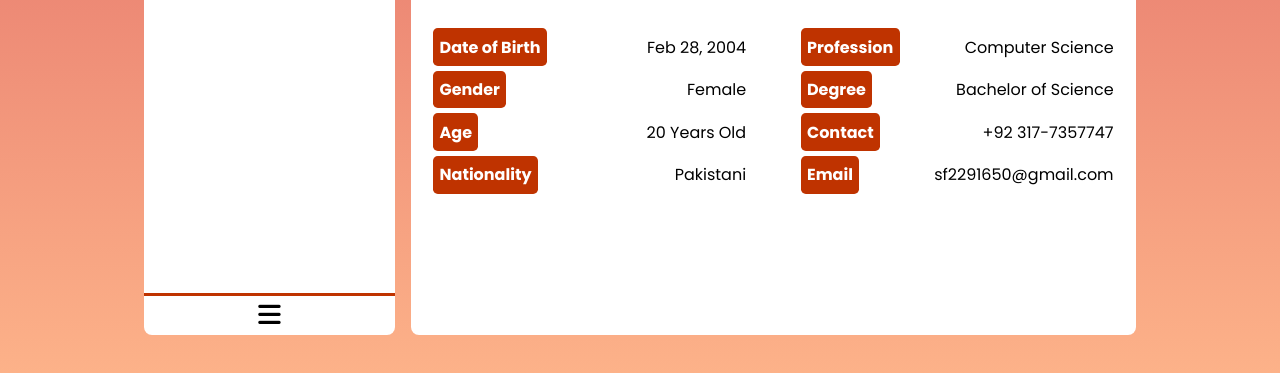
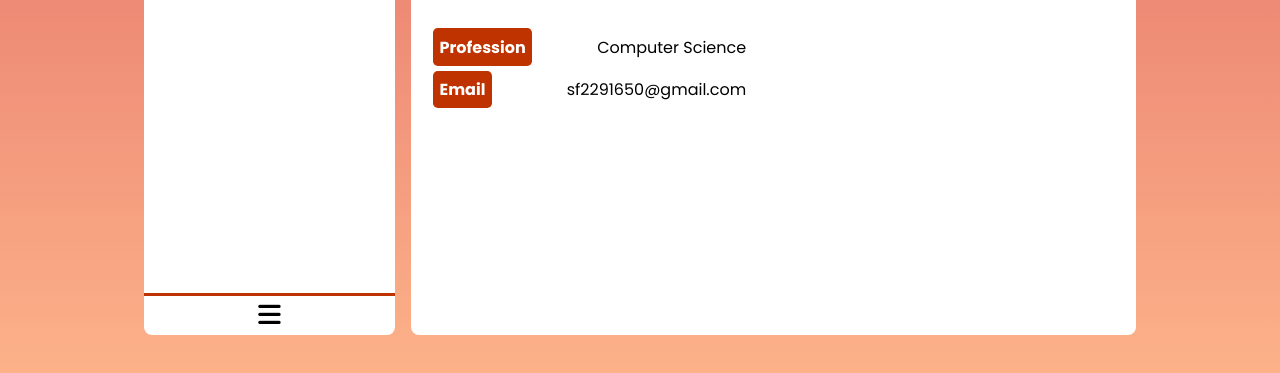
Before and after one commit to F219180/Portfolio, a plain HTML site: page index.html in a window 1280 px wide. Shown: the part 369-742 px from the top of the page. Drawn offline with Linux system fonts and the light colour scheme; files that its build step writes are made by us from their sources.

Commit message:
Update index.html

```diff
--- a/index.html
+++ b/index.html
@@ -7,7 +7,7 @@
     <meta name="viewport" content="width=device-width, initial-scale=1.0">
 
     <!-- CSS file -->
-    <link rel="stylesheet" href="style.css">
+    <link rel="stylesheet" href="css/style.css">
 
     <!-- Favicon -->
     <link rel="shortcut icon" href="img/profile.jpg" type="image/x-icon">
@@ -61,7 +61,7 @@
                 <div class="social_media">
                     <a href="https://www.linkedin.com/in/syeda-fatima-519187305/" target="_blank"><i class="fab fa-linkedin"></i></a>
                     <a href="https://github.com/F219180" target="_blank"><i class="fab fa-github"></i></a>
-                </div>
+                      </div>
             </div>
 
             <!-- Sidebar Buttom Menu -->
@@ -95,26 +95,18 @@
                 </div>
                 <div class="about_profile">
                     <ul class="left_profile">
-                        <li><span class="profile_title">Date of Birth</span><span>Feb 28, 2004</span></li>
-                        <li><span class="profile_title">Gender</span><span>Female</span></li>
-                        <li><span class="profile_title">Age</span><span>20 Years Old</span></li>
-                        <li><span class="profile_title">Nationality</span><span>Pakistani</span></li>
-                    </ul>
-
-                    <ul class="right_profile">
                         <li><span class="profile_title">Profession</span><span>Computer Science</span></li>
-                        <li><span class="profile_title">Degree</span><span>Bachelor of Science</span></li>
-                        <li><span class="profile_title">Contact</span><span>+92 317-7357747</span></li>
                         <li><span class="profile_title">Email</span><span>sf2291650@gmail.com</span></li>
 
                     </ul>
+
                 </div>
 
             </div>
         </div>
 
 
-        <script src="script.js"></script>
+        <script src="js/script.js"></script>
 </body>
 
 </html>
```
